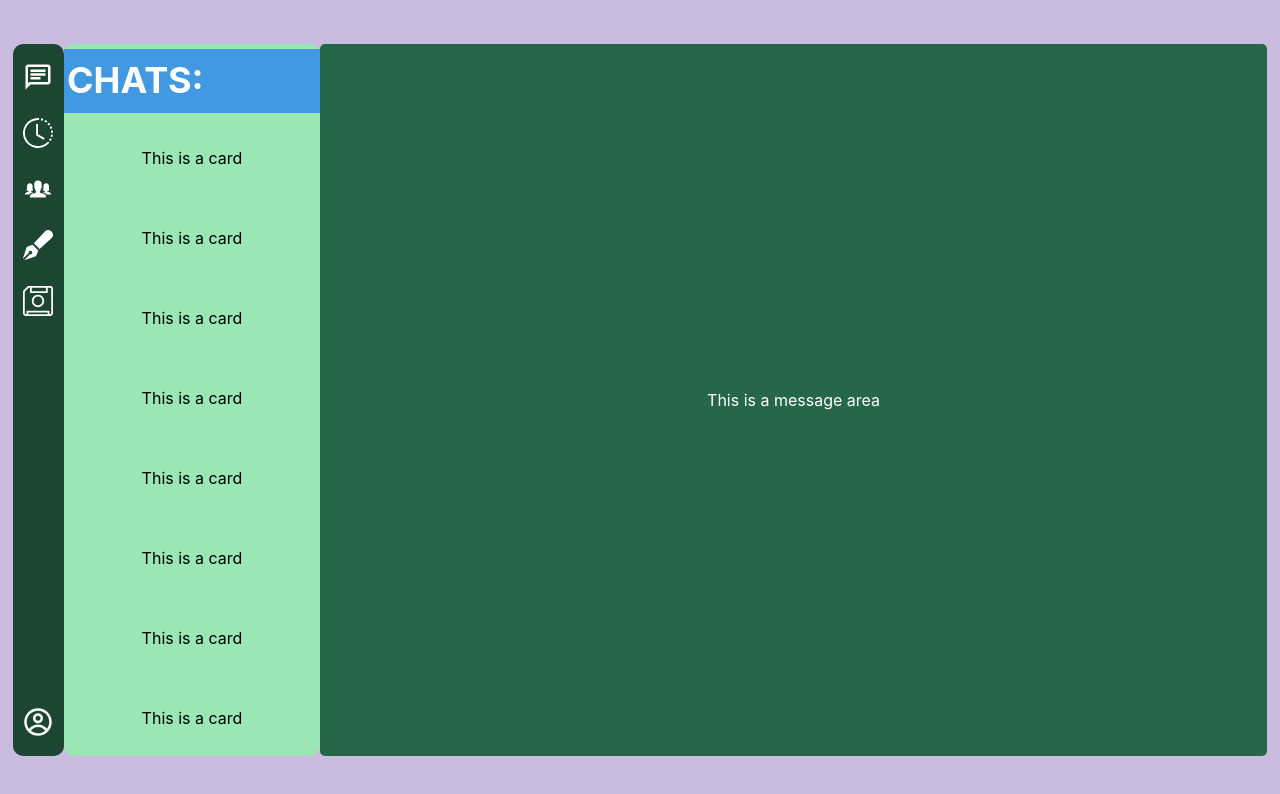
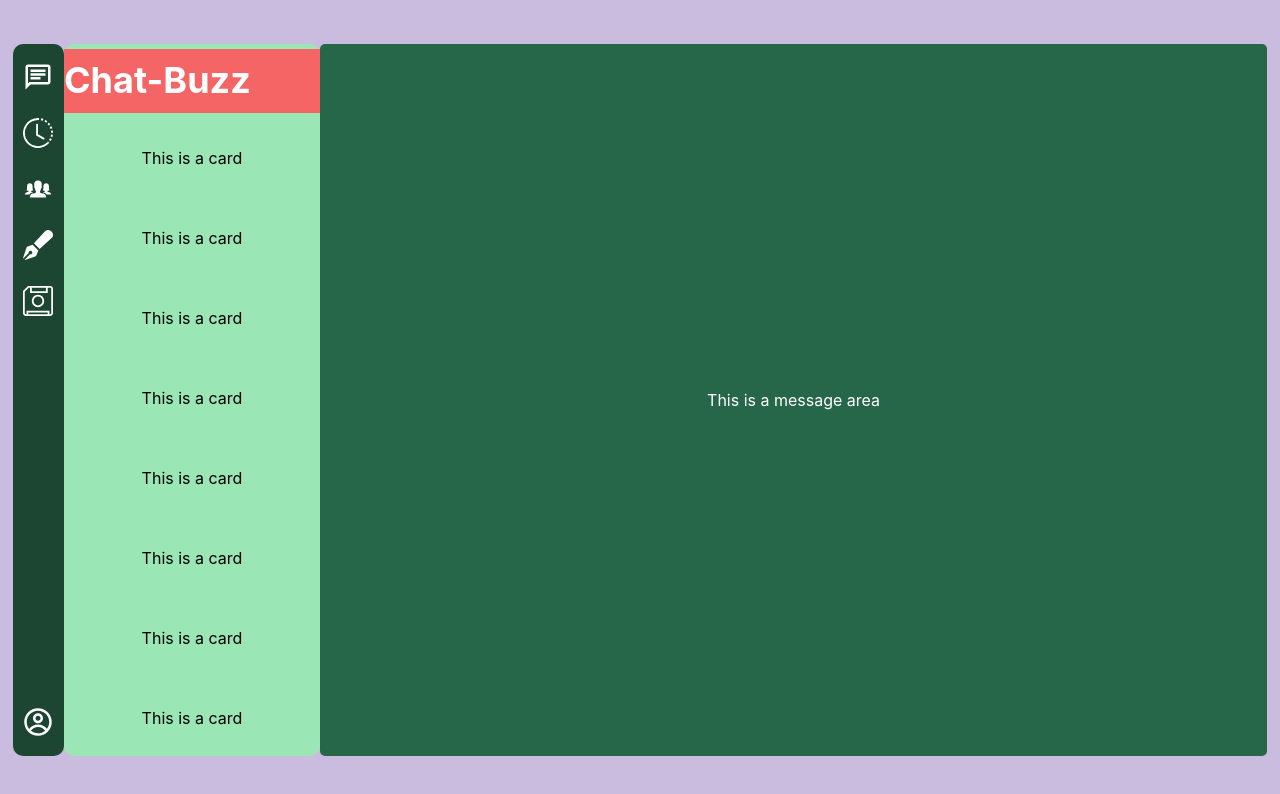
Before and after one commit to VedangKanade20/Chat-Buzz, a React (Vite) app in the folder client/: page / in a window 1280 px wide. Shown: the top 794 px of the page. Built offline with nearby package versions, Linux system fonts and the light colour scheme.

Commit message:
Fixed a bug

```diff
--- a/client/src/components/Header.jsx
+++ b/client/src/components/Header.jsx
@@ -4,16 +4,15 @@ const Header = () => {
   return (
     <Flex alignItems="center" justifyContent="start">
       <Flex
-        bgColor="blue.400"
+        bgColor="red.400"
         textColor="white"
         w="20vw"
         h="8vh"
         alignItems="center"
         justifyContent="top"
         textAlign="center"
-        p="3px"
       >
-        <Heading as="xl">CHATS:</Heading>
+        <Heading as="lg">Chat-Buzz</Heading>
       </Flex>
     </Flex>
   );
--- a/client/src/components/LeftSide.jsx
+++ b/client/src/components/LeftSide.jsx
@@ -1,4 +1,4 @@
-import { Flex, Spacer, Box } from "@chakra-ui/react";
+import { Flex, Box } from "@chakra-ui/react";
 import AccountCard from "./AccountCard";
 import Header from "./Header";
 
```
